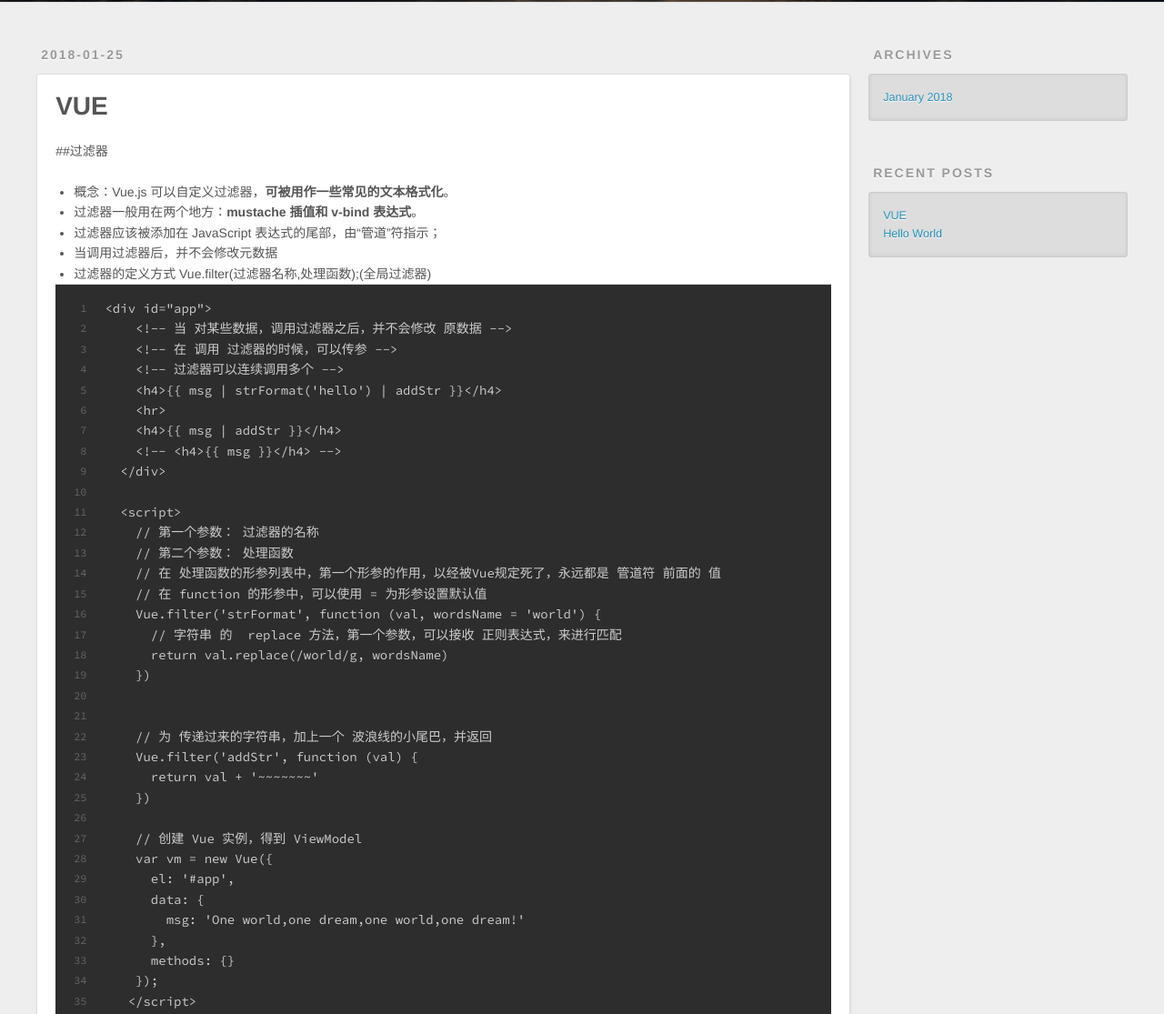
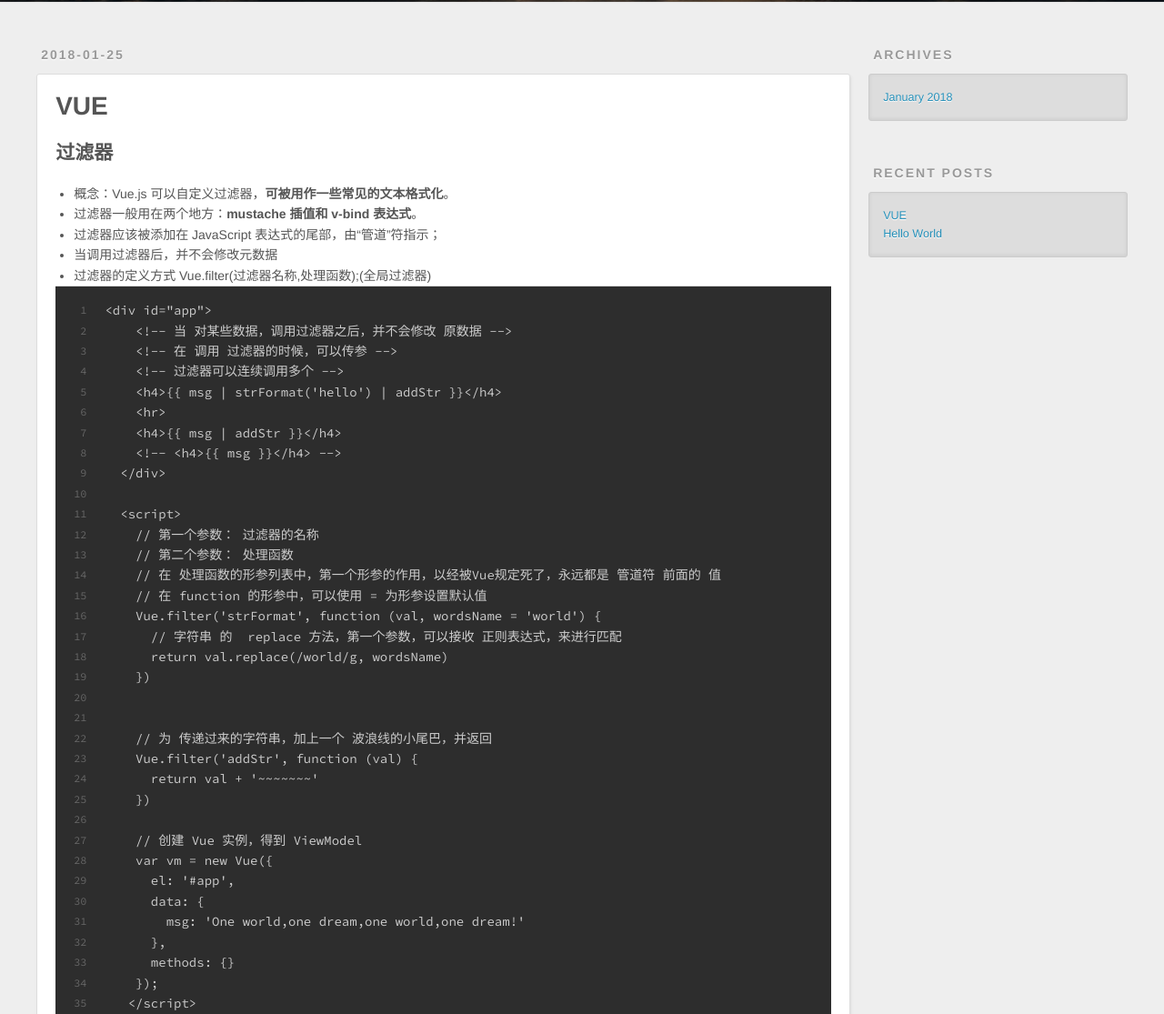
Before and after one commit to WEITEWANG/WEITEWANG.github.io, a plain HTML site: page index.html in a window 1280 px wide. Shown: the part 298-1413 px from the top of the page at 91% size. Drawn offline with nearby package versions, Linux system fonts and the light colour scheme.

Commit message:
Site updated: 2018-01-25 19:44:27

```diff
--- a/index.html
+++ b/index.html
@@ -83,8 +83,7 @@
 
     <div class="article-entry" itemprop="articleBody">
 
-        <p>##过滤器</p>
-<ul>
+        <h2 id="过滤器"><a href="#过滤器" class="headerlink" title="过滤器"></a>过滤器</h2><ul>
 <li>概念：Vue.js 可以自定义过滤器，<strong>可被用作一些常见的文本格式化</strong>。</li>
 <li>过滤器一般用在两个地方：<strong>mustache 插值和 v-bind 表达式</strong>。</li>
 <li>过滤器应该被添加在 JavaScript 表达式的尾部，由“管道”符指示；</li>
```
Also changed, not shown: 2018/01/25/VUE/index.html (+5 -6 lines).
